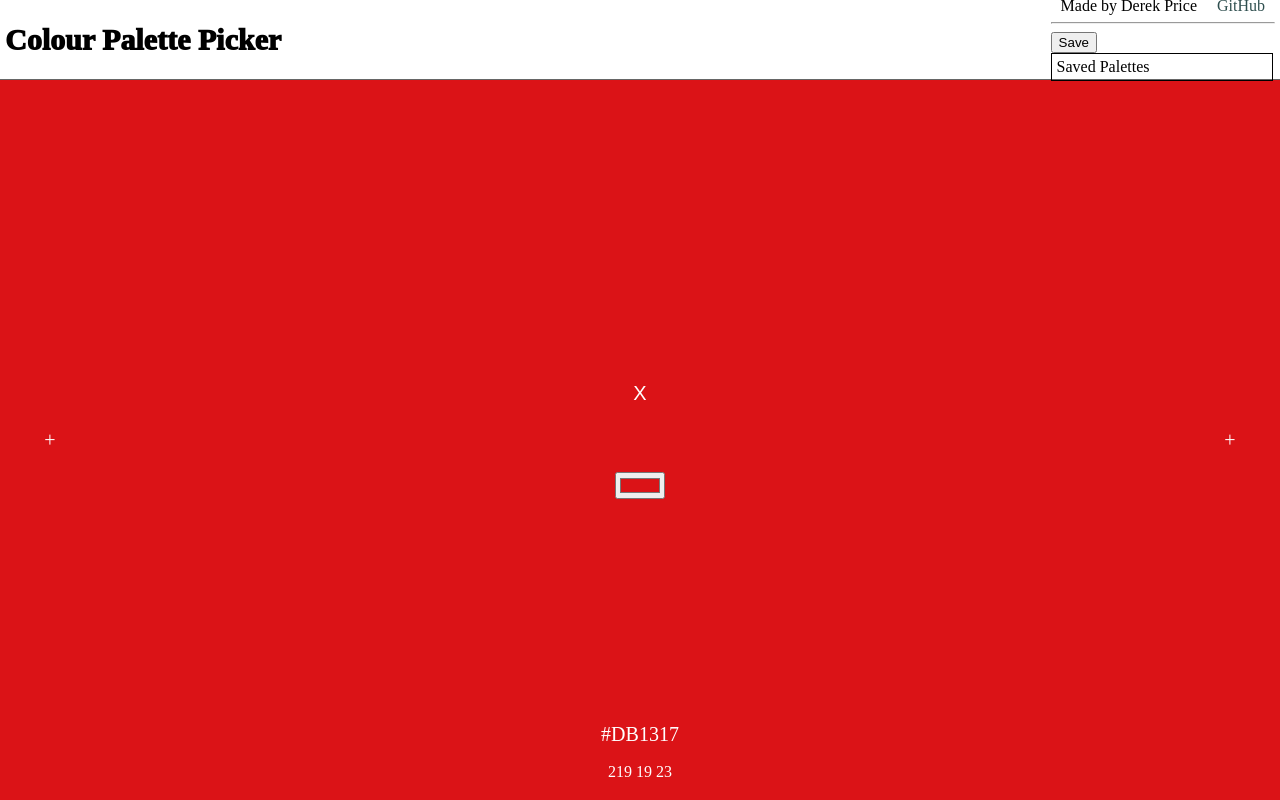
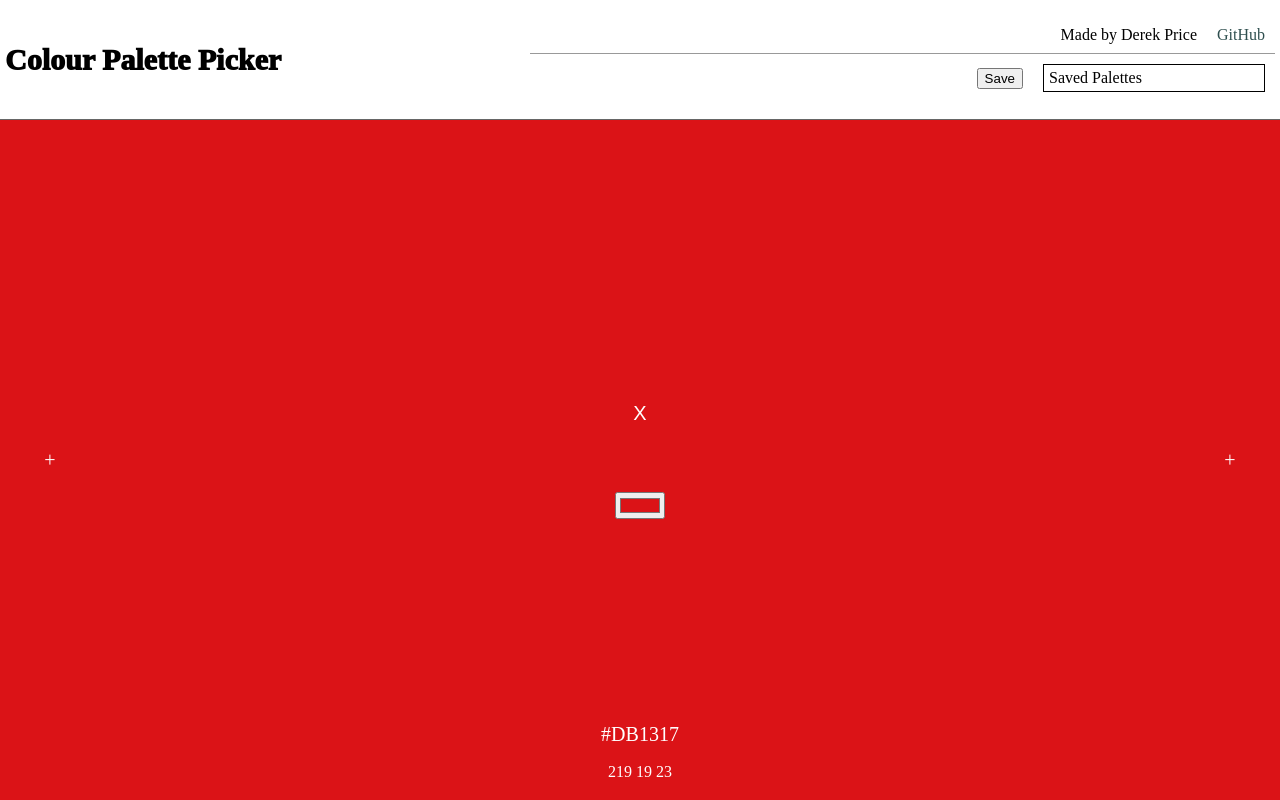
Before and after one commit to DerekPixel/colour-palette-picker, a React (Create React App) app: page / in a window 1280 px wide. Built offline with nearby package versions, Linux system fonts and the light colour scheme.

Commit message:
styled things

```diff
--- a/src/App.css
+++ b/src/App.css
@@ -74,7 +74,7 @@ header {
   align-items: center;
   border-bottom: 1px solid rgba(0, 0, 0, 0.6);
   display: flex;
-  height: 10%;
+  height: 15%;
   justify-content: space-between;
   padding: 5px;
 }
@@ -85,11 +85,39 @@ h1 {
   font-weight: 1000;
 }
 
+.header-rows {
+  display: flex;
+  flex-direction: column;
+  flex: 1;
+}
+
+hr {
+  border: none;
+  border-top: 1px rgba(0, 0, 0, 0.4) solid;
+  margin: 10px 0 10px auto;
+  width: 75%;
+}
+
+.header-top-row {
+  display: flex;
+  justify-content: flex-end;
+}
+
 .creds-div {
   display: flex;
 }
 
 .cred {
+  margin: 0 10px;
+}
+
+.header-bottom-row {
+  align-items: center;
+  display: flex;
+  justify-content: flex-end;
+}
+
+.header-bottom-row-item {
   margin: 0 10px;
 }
 
@@ -103,7 +131,7 @@ MAIN
   display: grid;
   grid-template-columns: repeat(auto-fit, minmax(5px, 1fr));
   grid-template-rows: 100%;
-  height: 90%;
+  height: 85%;
 }
 
 .colour-column {
@@ -371,9 +399,19 @@ NEW PALETTE
   z-index: 3;
 }
 
-/* .new-palette-input-btn {
+.new-palette-title {
+  font-size: 22px;
+  /* margin: auto 0; */
+  margin-bottom: 20px;
+}
 
-} */
+.new-palette-input-btn {
+  display: flex;
+  flex-direction: row-reverse;
+  justify-content: space-evenly;
+  margin-top: 15px;
+  width: 65%;
+}
 
 .overlay {
   background-color: rgba(0, 0, 0, 0.6);
```
